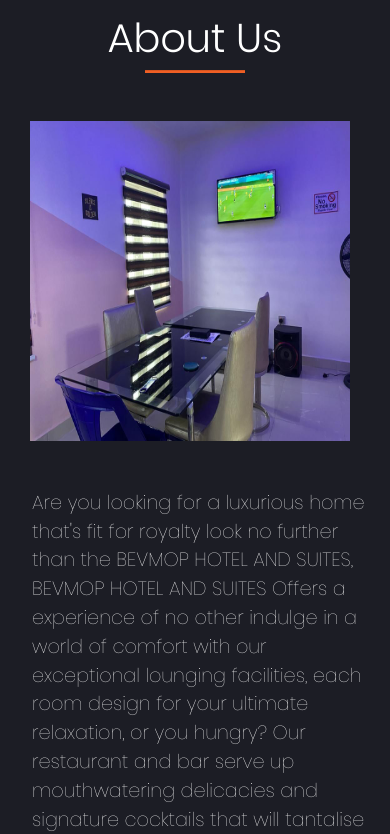
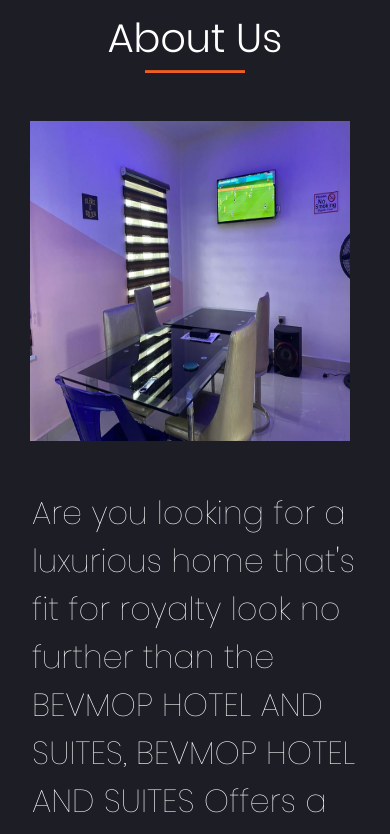
Before and after one commit to lordArmada/lordArmada.github.io, a plain HTML site: page index.html in a window 390 px wide. Shown: the part 1760-2594 px from the top of the page. Drawn offline with Linux system fonts and the light colour scheme; files that its build step writes are made by us from their sources.

Commit message:
updated css

```diff
--- a/style.css
+++ b/style.css
@@ -429,6 +429,9 @@ background-color:  #b6532c;
     margin-right: 10px;
 
   }
+  .ml-3 {
+    font-size: 2rem;
+  }
 }
 @media (max-width:330px)
 {
```
